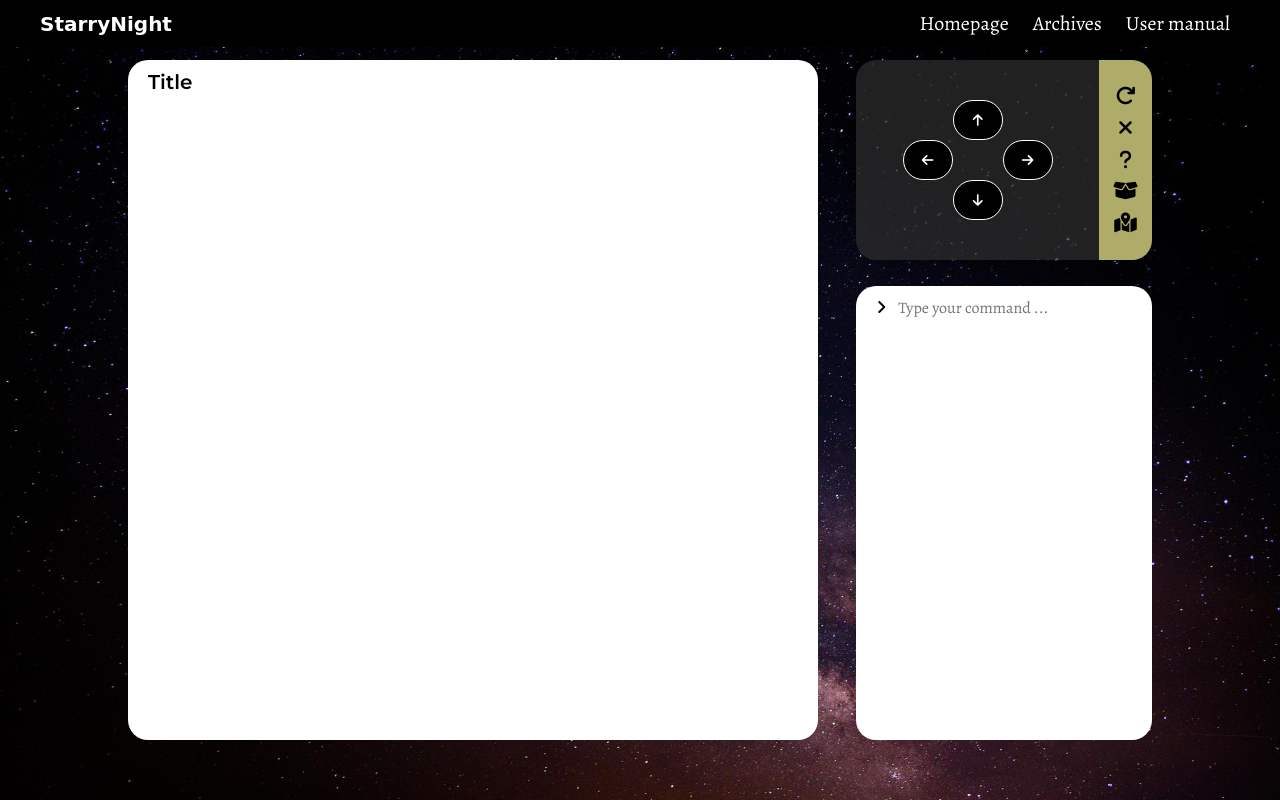
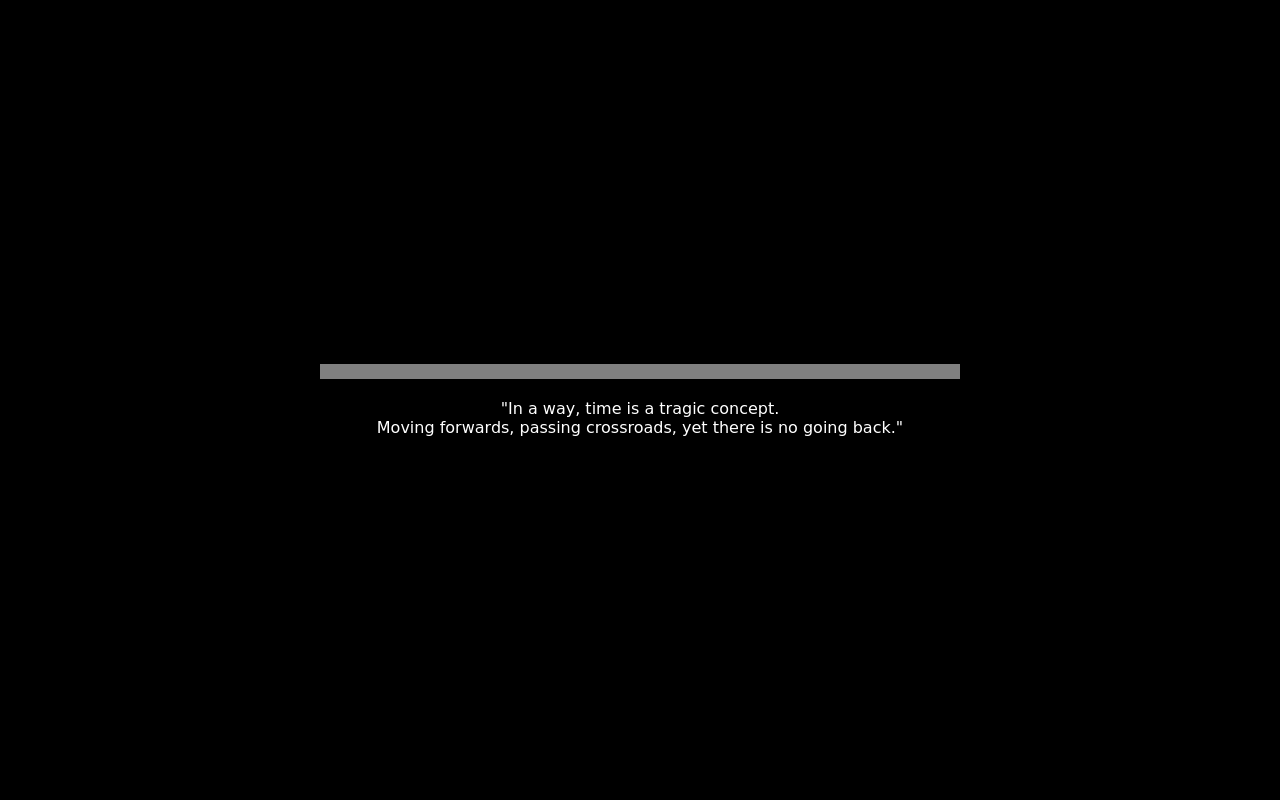
Before and after one commit to nghivo94/starry-night-adventure, a plain HTML site: page game.html in a window 1280 px wide. Drawn offline with nearby package versions, Linux system fonts and the light colour scheme; a web font is replaced by a local one.

Commit message:
Loading screen implemented

```diff
--- a/css/game.css
+++ b/css/game.css
@@ -31,6 +31,37 @@ header {
     background-size: cover;
 }
 
+.loading-page {
+    background-color: black;
+    position: fixed;
+    top: 0;
+    left: 0;
+    width: 100vw;
+    height: 100vh;
+    display: flex;
+    flex-direction: column;
+    justify-content: center;
+    align-items: center;
+}
+
+.loading-page .bar-container {
+    width: 50vw;
+}
+
+.loading-page .bar-container hr {
+    border: none;
+    border-top: 15px solid grey;
+    animation: expand 5s ease-in-out 0s 1;
+    margin-bottom: 20px;
+}
+
+@keyframes expand {
+    0% {width: 15%;}
+    20% {width: 40%;}
+    55% {width: 65%;}
+    69% {width: 95%;}
+    100% {width: 100%;}
+}
 header, nav {
     display: flex;
 }
--- a/game.html
+++ b/game.html
@@ -62,6 +62,13 @@
             <hr>
             <h2>Chapter Title</h2>
         </div>
+        <div class="loading-page">
+            <div class="bar-container">
+                <hr>
+            </div>
+            <div class="ontop-text">"In a way, time is a tragic concept.</div>
+            <div class="ontop-text">Moving forwards, passing crossroads, yet there is no going back."</div>
+        </div>
         <script src="./scripts/game.js" type="module"></script>
     </body>
 </html>
```
